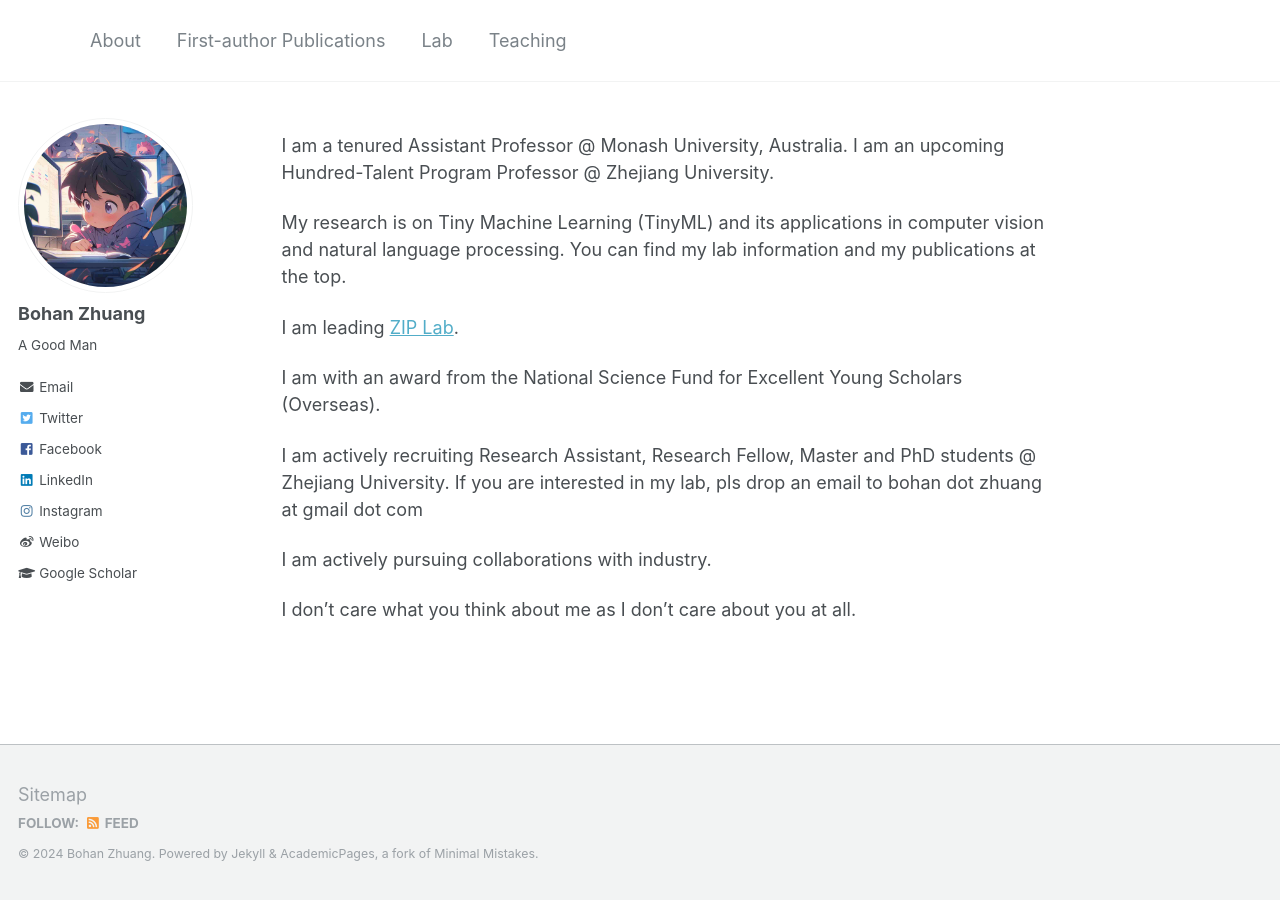
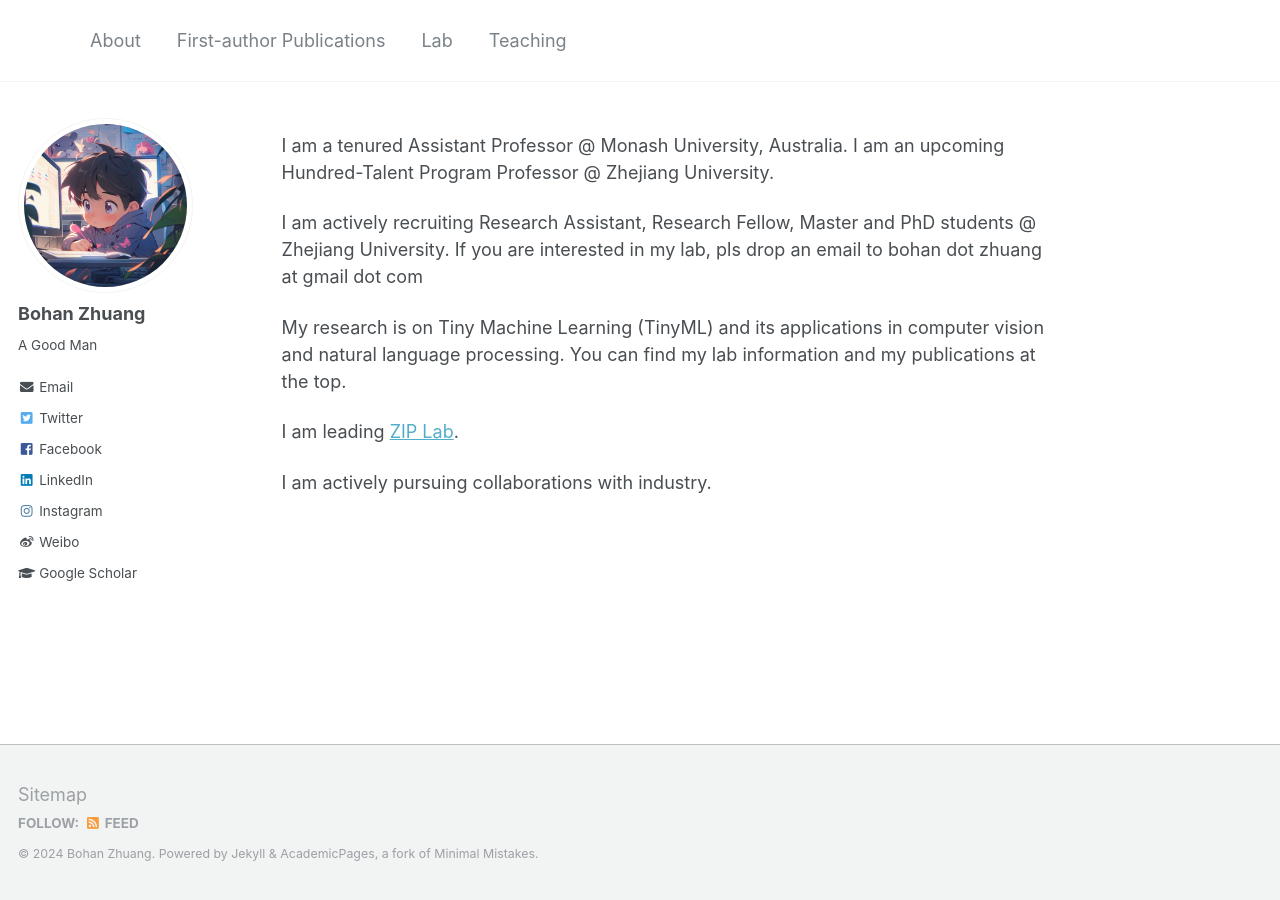
Before and after one commit to bohanzhuang/bohanzhuang.github.io, a Jekyll site: the page built from _pages/about.md, in a window 1280 px wide. Built offline with Jekyll 4.4.1, drawn with Linux system fonts in a browser that asks for light colours.

Commit message:
Update about.md

```diff
--- a/_pages/about.md
+++ b/_pages/about.md
@@ -10,14 +10,10 @@ redirect_from:
 
 I am a tenured Assistant Professor @ Monash University, Australia. I am an upcoming Hundred-Talent Program Professor @ Zhejiang University.
 
+I am actively recruiting Research Assistant, Research Fellow, Master and PhD students @ Zhejiang University. If you are interested in my lab, pls drop an email to bohan dot zhuang at gmail dot com
+
 My research is on Tiny Machine Learning (TinyML) and its applications in computer vision and natural language processing. You can find my lab information and my publications at the top.
 
 I am leading [ZIP Lab](https://ziplab.github.io/).
 
-I am with an award from the National Science Fund for Excellent Young Scholars (Overseas).
-
-I am actively recruiting Research Assistant, Research Fellow, Master and PhD students @ Zhejiang University. If you are interested in my lab, pls drop an email to bohan dot zhuang at gmail dot com
-
 I am actively pursuing collaborations with industry.
-
-I don't care what you think about me as I don't care about you at all.
```
